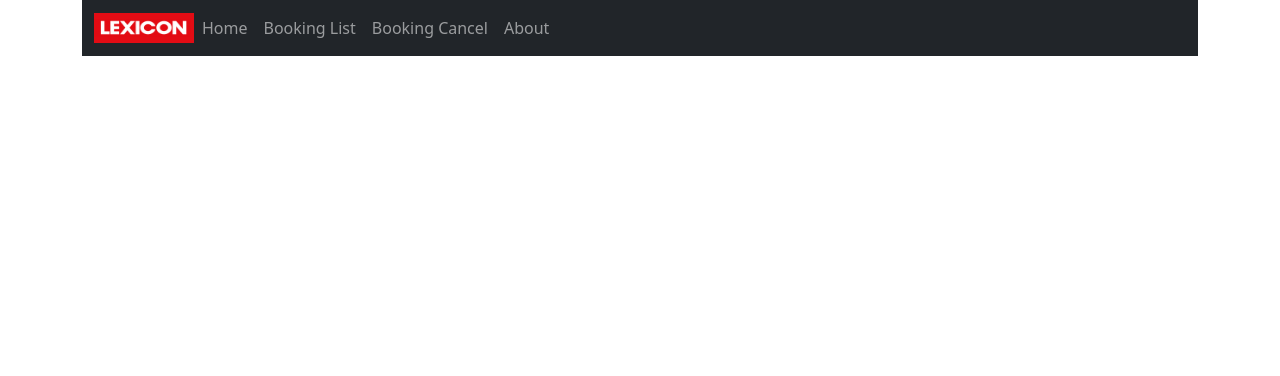
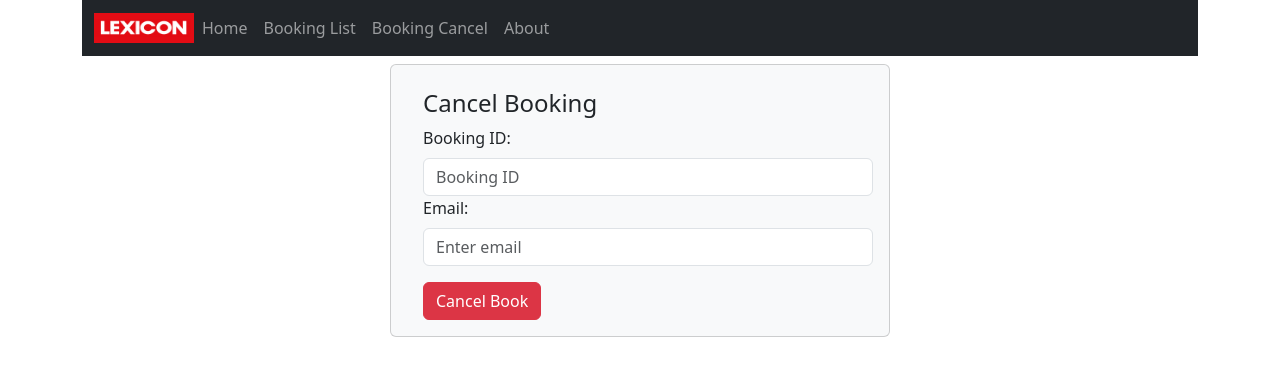
Before and after one commit to andersloren/booking-app, a React (Create React App) app: page /booking-cancel in a window 1280 px wide. Shown: the top 376 px of the page. Built offline with nearby package versions, Linux system fonts and the light colour scheme.

Commit message:
All done!

```diff
--- a/src/About.js
+++ b/src/About.js
@@ -3,7 +3,8 @@ import React from 'react';
 const About = () => {
     return (
         <div>
-
+            <h1>About</h1>
+            <p>This was made by Mikael Engvall and Anders Lorén.</p>
         </div>
     );
 };
--- a/src/AppRoutes.js
+++ b/src/AppRoutes.js
@@ -20,19 +20,20 @@ const AppRoutes = () => {
   const handleBookingSubmit = () => {
     setBookingUpdateTrigger((prev) => prev + 1);
   };
+
   return (
     <div>
       <Router>
         <Header />
         <Routes>
-          <Route path="/home" element={<Home />} />
+          <Route path="/" element={<Home />} />
           <Route
             path="/booking-list"
-            element={<BookingList updateTrigger={bookingUpdateTrigger} />}
+            element={<BookingList updateTrigger={bookingUpdateTrigger}/>}
           />
           <Route
             path="/bookingform/:id"
-            element={<BookingForm onBookingSubmit={handleBookingSubmit} updateTrigger={bookingUpdateTrigger}/>}
+            element={<BookingForm onBookingSubmit={handleBookingSubmit}/>}
           />
           <Route path="/booking-cancel" element={<CancelBooking />} />
           <Route path="/about" element={<About />} />
--- a/src/CancelBooking.js
+++ b/src/CancelBooking.js
@@ -1,11 +1,77 @@
-import React from 'react';
+import React, { useState } from "react";
+import { baseURL } from "./util/constants";
+import axios from "axios";
+import { useNavigate } from "react-router-dom";
 
 const CancelBooking = () => {
-    return (
-        <div>
+  const [id, setId] = useState("");
+  const [email, setEmail] = useState("");
 
+  const navigate = useNavigate();
+
+  const mergeBooking = async () => {
+    console.log("mergeBooking started")
+    try {
+      const response = await axios.put(`${baseURL}/api/v1/booking/cancel`, {
+        id: id,
+        email: email
+      });
+      console.log("id:", id);
+      console.log("email:", email);
+      if (response.status === 204) {
+        console.log("Booking cancelled");
+        navigate("/booking-list");
+      }
+    } catch (error) {
+      console.error("Error updating time slot:", error);
+    }
+  };
+
+  const cancelBooking = async (event) => {
+    event.preventDefault();
+    mergeBooking();
+  };
+
+  return (
+    <div>
+      <div className="card container my-2 bg-light" style={{ width: "500px" }}>
+        <div className="container mx-2">
+          <h4 className="pt-4">Cancel Booking</h4>
+          <label htmlFor="id" className="form-label">
+            Booking ID:
+          </label>
+          <form onSubmit={cancelBooking}>
+            <input
+              type="text"
+              className="form-control"
+              id="id"
+              placeholder="Booking ID"
+              name="id"
+              value={id}
+              onChange={(event) => setId(event.target.value)}
+            />
+          </form>
+          <label htmlFor="email" className="form-label">
+            Email:
+          </label>
+          <form onSubmit={cancelBooking}>
+            <input
+              type="email"
+              className="form-control"
+              id="email"
+              placeholder="Enter email"
+              name="email"
+              value={email}
+              onChange={(event) => setEmail(event.target.value)}
+            />
+            <button type="submit" className="btn btn-danger my-3">
+              Cancel Book
+            </button>
+          </form>
         </div>
-    );
+      </div>
+    </div>
+  );
 };
 
 export default CancelBooking;
--- a/src/Home.js
+++ b/src/Home.js
@@ -3,7 +3,7 @@ import React from 'react';
 const Home = () => {
     return (
         <div>
-
+            <h1>Welcome to the appoinment booking system!</h1>
         </div>
     );
 };
--- a/src/booking/BookingForm.js
+++ b/src/booking/BookingForm.js
@@ -2,17 +2,19 @@ import React, { useEffect, useState } from "react";
 import axios from "axios";
 import { baseURL } from "../util/constants";
 import { useNavigate, useParams } from "react-router-dom";
+import regex from "../util/regex";
 
-const BookingForm = ({ onBookingSubmit, updateTrigger }) => {
+const BookingForm = ({ onBookingSubmit }) => {
+
+  const {emailValidation} = regex();
+
   const [email, setEmail] = useState("");
   const [reciept, setReciept] = useState([]);
   const [booking, setBooking] = useState();
+  const [done, setDone] = useState(false);
 
   const navigate = useNavigate();
   const params = useParams();
-
-  useEffect(() => {}, []);
-  const [done, setDone] = useState(false);
 
   const saveBooking = async () => {
     console.log(params.id);
@@ -35,7 +37,7 @@ const BookingForm = ({ onBookingSubmit, updateTrigger }) => {
   const submitHandler = (event) => {
     event.preventDefault();
     console.log("emailValidation");
-    if (emailValidation) {
+    if (emailValidation(email)) {
       saveBooking();
       console.log("saved booking");
       navigate("/booking-list");
@@ -44,11 +46,11 @@ const BookingForm = ({ onBookingSubmit, updateTrigger }) => {
     }
   };
 
-  const emailValidation = () => {
-    console.log("Lets validate!");
-    const emailRegex = /^[^\s@]+@[^\s@]+\.[^\s@]+$/;
-    return emailRegex.test(email);
-  };
+  // const emailValidation = () => {
+  //   console.log("Lets validate!");
+  //   const emailRegex = /^[^\s@]+@[^\s@]+\.[^\s@]+$/;
+  //   return emailRegex.test(email);
+  // };
 
   const getBooking = async () => {
     try {
@@ -65,13 +67,19 @@ const BookingForm = ({ onBookingSubmit, updateTrigger }) => {
     }
   };
 
+  const detailsHandler = () => {
+    getBooking();
+  };
+
   useEffect(() => {
-    getBooking();
-  }, [updateTrigger]);
+  }, []);
 
   return (
     <div>
-      <div className="card container my-2 bg-light" style={{width: "500px"}}>
+      <button className="btn btn-info" onClick={detailsHandler}>
+        Details
+      </button>
+      <div className="card container my-2 bg-light" style={{ width: "500px" }}>
         <div className="container mx-2">
           <h4 className="pt-4">Booking</h4>
           <label htmlFor="email" className="form-label">
@@ -87,7 +95,6 @@ const BookingForm = ({ onBookingSubmit, updateTrigger }) => {
               value={email}
               onChange={(event) => setEmail(event.target.value)}
             />
-            {/* <div>{emailValidation ? "" : "Email is invalid"}</div> */}
             <button type="submit" className="btn btn-success my-3">
               Book
             </button>
@@ -97,11 +104,13 @@ const BookingForm = ({ onBookingSubmit, updateTrigger }) => {
             ID: {params.id}
             <p></p>
             <div>
-              Date: <strong>{booking.date}</strong>
+              Date:{" "}
+              <strong>{done ? booking.date : "Click Details to see"}</strong>
             </div>
             <p></p>
             <div>
-              Time: <strong>{booking.time}</strong>
+              Time:{" "}
+              <strong>{done ? booking.time : "Click Details to see"}</strong>
             </div>
           </div>
         </div>
--- a/src/booking/TimeSlot.js
+++ b/src/booking/TimeSlot.js
@@ -1,7 +1,7 @@
 import React, { useEffect } from "react";
 import { useNavigate } from "react-router-dom";
 
-const TimeSlot = ({ booking }) => {
+const TimeSlot = ({ onBookingSubmit, booking }) => {
   const navigate = useNavigate();
 
   const handleClick = () => {
--- /dev/null
+++ b/src/util/regex.js
@@ -0,0 +1,15 @@
+import React from 'react';
+
+const emailValidation = (email) => {
+    console.log("Lets validate!");
+    const emailRegex = /^[^\s@]+@[^\s@]+\.[^\s@]+$/;
+    return emailRegex.test(email);
+  };
+
+const regex = () => {
+    return {
+        emailValidation,
+    };
+};
+
+export default regex;
```
